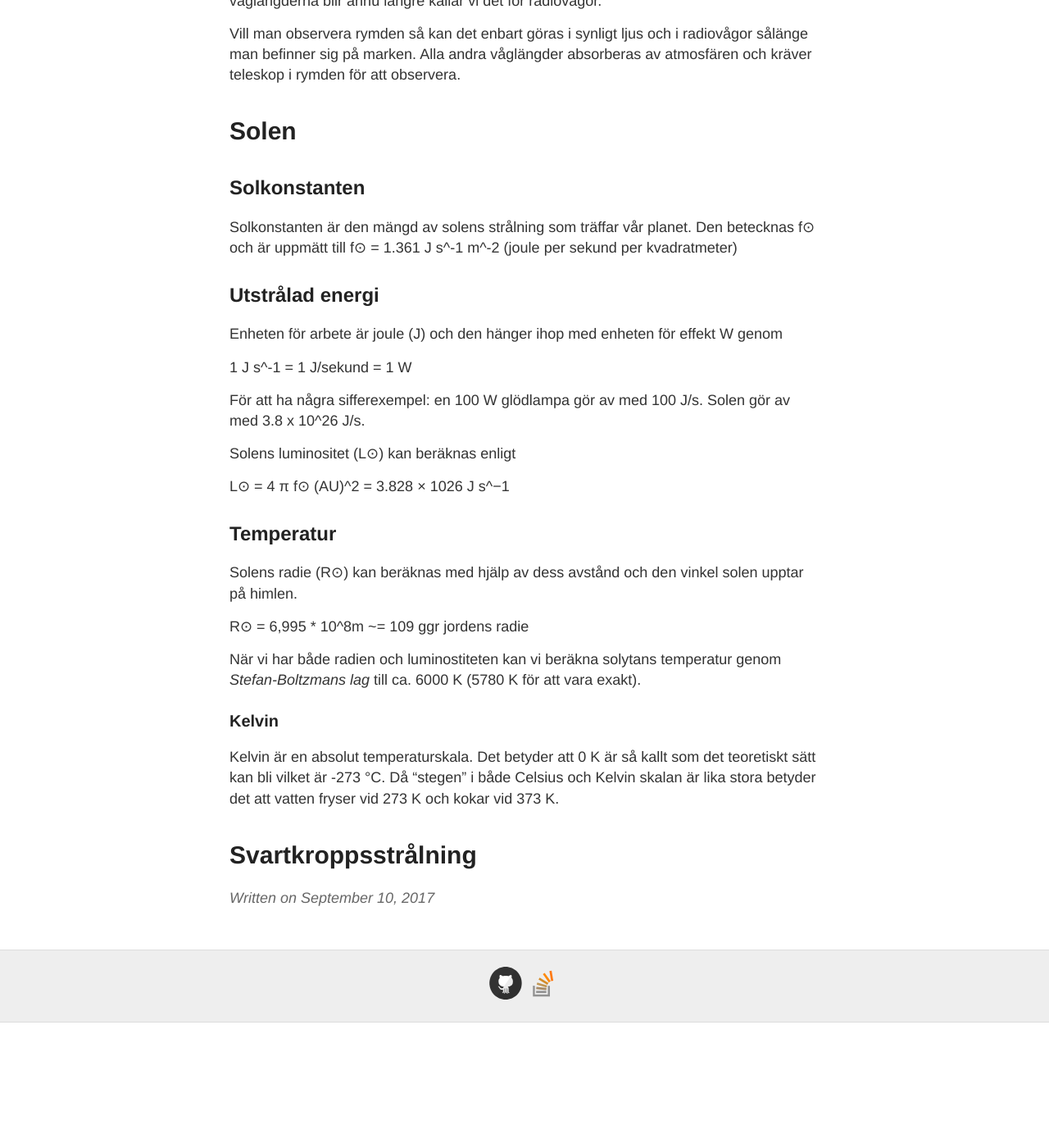
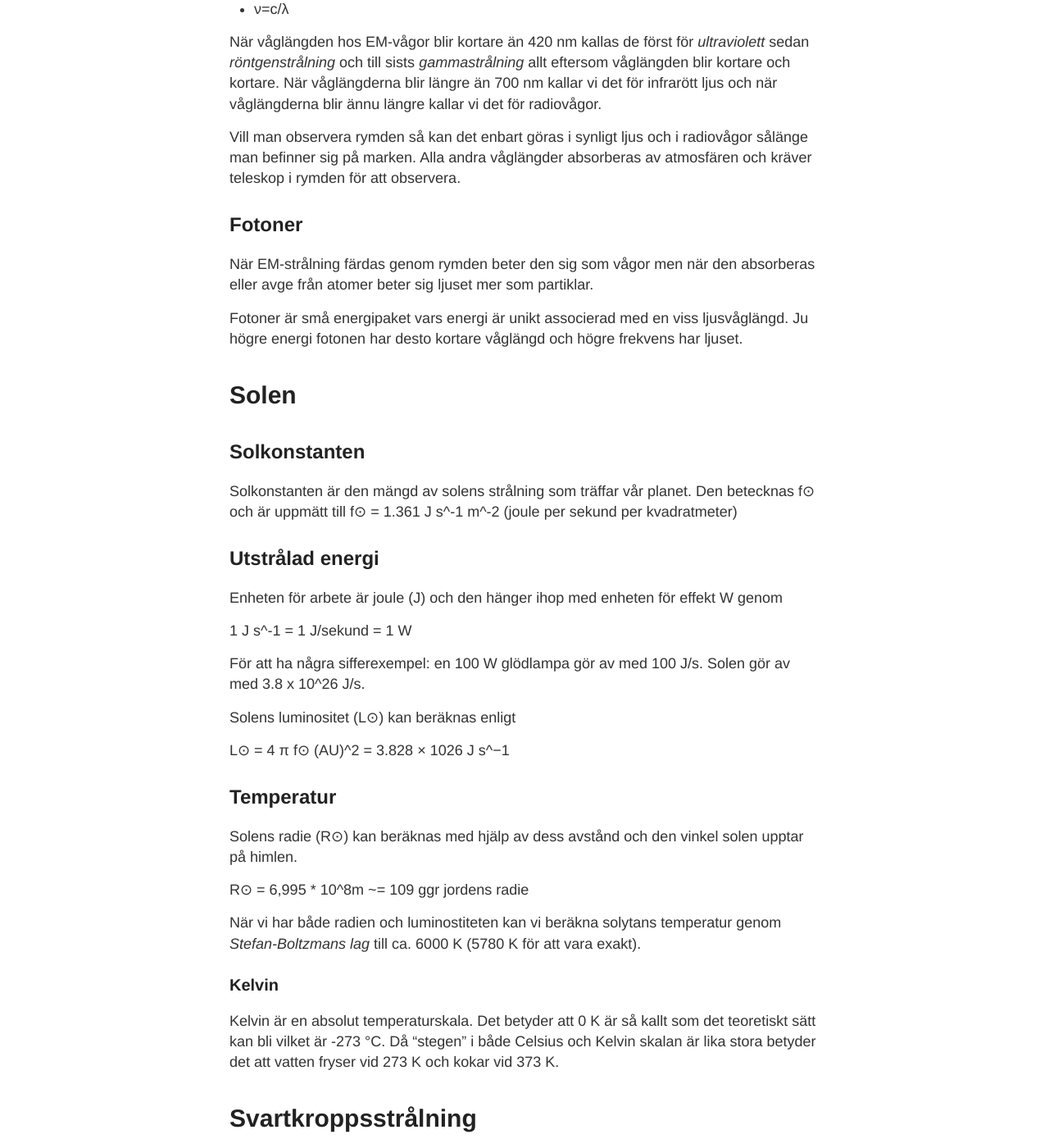
Before and after one commit to JohanSpaedtke/JohanSpaedtke.github.io, a Jekyll site: the page built from _posts/2017-09-10-chapter1.md, in a window 1280 px wide and 1400 px high, scrolled down 2030 px. Shown: the whole window at 82% size. Built offline with Jekyll 4.4.1, drawn with Linux system fonts in a browser that asks for light colours; before the commit the page ends 3277 px from its top, so only the background shows below that; some of the changed text lies outside the part shown.

```diff
--- a/_posts/2017-09-10-chapter1.md
+++ b/_posts/2017-09-10-chapter1.md
@@ -16,10 +16,15 @@ title: Kapitel I
     - Ultraviolett
     - Röntgenstrålning (X-rays)
     - Gammastrålning
+* Fotoner
+* Atomer
+* Joner
+* Molekyler
 * Spektra
 * Solkonstanten
 * Luminositet
 * Kelvin
+* Svartkroppstrålning
 
 # Astronomisk enhet (AU)
 
@@ -56,6 +61,12 @@ När våglängden hos EM-vågor blir kortare än 420 nm kallas de först för _u
 
 Vill man observera rymden så kan det enbart göras i synligt ljus och i radiovågor sålänge man befinner sig på marken. Alla andra våglängder absorberas av atmosfären och kräver teleskop i rymden för att observera.
 
+## Fotoner
+
+När EM-strålning färdas genom rymden beter den sig som vågor men när den absorberas eller avge från atomer beter sig ljuset mer som partiklar.
+
+Fotoner är små energipaket vars energi är unikt associerad med en viss ljusvåglängd. Ju högre energi fotonen har desto kortare våglängd och högre frekvens har ljuset.
+
 # Solen
 
 ## Solkonstanten
@@ -87,3 +98,7 @@ När vi har både radien och luminostiteten kan vi beräkna solytans temperatur
 Kelvin är en absolut temperaturskala. Det betyder att 0 K är så kallt som det teoretiskt sätt kan bli vilket är -273 °C. Då "stegen" i både Celsius och Kelvin skalan är lika stora betyder det att vatten fryser vid 273 K och kokar vid 373 K.
 
 # Svartkroppsstrålning
+
+Alla gaser i termisk jämvikt med en temperatur över 0 K avger strålning. Ju högre temperaturen är ju mer strålning avges och "toppen" i strålningen flyttar även mot kortare och kortare våglängder.
+
+![Svartkroppsstrålning](https://upload.wikimedia.org/wikipedia/commons/thumb/f/ff/BlackbodySpectrum_loglog_150dpi_en.png/640px-BlackbodySpectrum_loglog_150dpi_en.png)
```
Also changed, not shown: _posts/2017-09-11-lecture3.md (added, +38 -0 lines).
